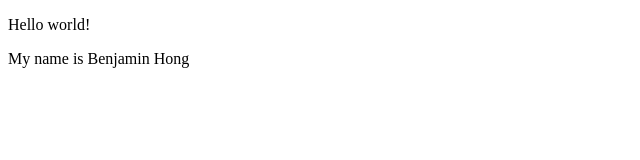
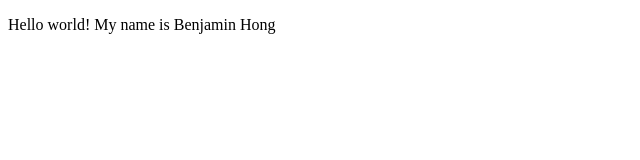
Before and after one commit to byyhong/byyhong.github.io, a plain HTML site: page index.html in a window 1280 px wide. Shown: the whole page, without its empty margins (0-640 px from the left). Drawn offline with Linux system fonts and the light colour scheme.

Commit message:
Add files via upload

```diff
--- a/index.html
+++ b/index.html
@@ -13,8 +13,7 @@
 
 <body>
 
-    <p> Hello world! </p>
-    <p>My name is Benjamin Hong</p>
+    <p> Hello world! My name is Benjamin Hong</p>
 
 </body>
 
```
